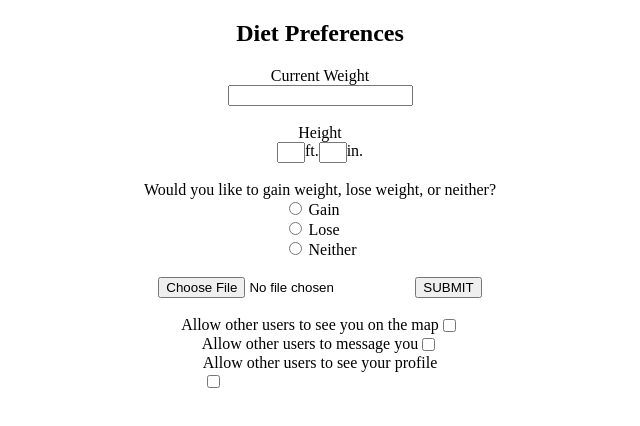
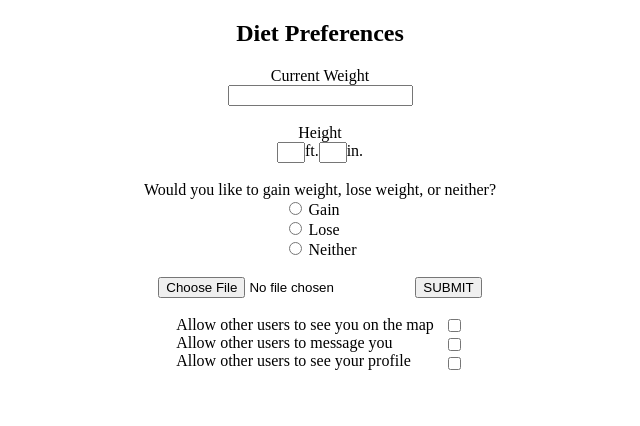
Before and after one commit to leehsihau/cs407, a plain HTML site: page signup.html in a window 1280 px wide. Shown: the whole page, without its empty margins (328-968 px from the left). Drawn offline with Linux system fonts and the light colour scheme; some packages are replaced by stand-ins of ours.

Commit message:
formatting

```diff
--- a/signup.css
+++ b/signup.css
@@ -3,12 +3,29 @@ body{
     width: 100%;
 }
 
-.p-map, .m-map, .filesumbit{
+.filesumbit{
     display: flex;
     flex-direction: row;
 }
 
+.privacy-wrapper {
+    display: flex;
+    flex-direction: row;
+}
 
+.question-wrapper, .checkbox-wrapper {
+    display: flex;
+    flex-direction: column;
+}
+
+.question-wrapper {
+    float: left;
+}
+
+.checkbox-wrapper {
+    padding-left: 10px;
+    float: right;
+}
 
 .diet-pref{
     text-align: center;
--- a/signup.html
+++ b/signup.html
@@ -38,21 +38,21 @@
         </div>
         <br>
         <div id="filesubmit">
-            <input type="file" class="file-select" accept="image/*"/>
+            <input type="file" class="file-select" accept="image/*" />
             <button class="file-submit">SUBMIT</button>
-          </div>
+        </div>
         <br>
-        <div class="p-map">
-            <div>Allow other users to see you on the map</div>
-            <input type="checkbox" class="map-check">
-        </div>
-        <div class="m-map">
-            <div>Allow other users to message you</div>
-            <input type="checkbox" class="message-check">
-        </div>
-        <div class="prof-view">
-            <div>Allow other users to see your profile</div>
-            <input type="checkbox" class="prof-check">
+        <div class="privacy-wrapper">
+            <div class="question-wrapper">
+                <div>Allow other users to see you on the map</div>
+                <div>Allow other users to message you</div>
+                <div>Allow other users to see your profile</div>
+            </div>
+            <div class="checkbox-wrapper">
+                <input type="checkbox" class="map-check">
+                <input type="checkbox" class="message-check">
+                <input type="checkbox" class="prof-check">
+            </div>
         </div>
     </div>
     <script src="https://www.gstatic.com/firebasejs/7.8.2/firebase-app.js"></script>
```
